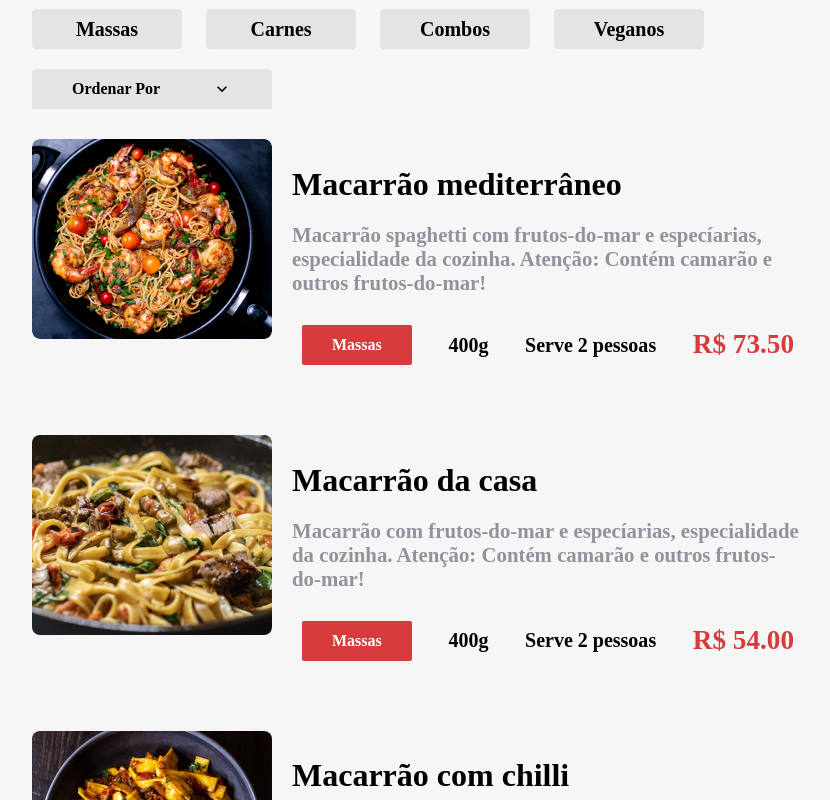
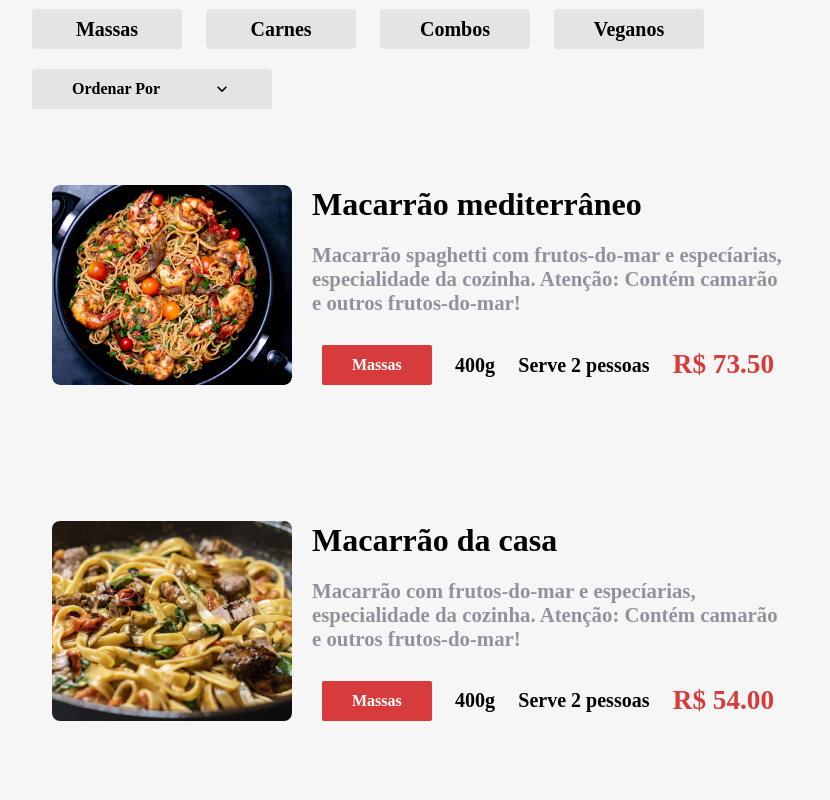
Before and after one commit to matheuscarvalheira/Aluroni, a React (Create React App) app: page /cardapio in a window 1280 px wide. Shown: the part 640-1440 px from the top of the page, without its empty margins (168-998 px from the left). Built offline with nearby package versions, Linux system fonts and the light colour scheme; a web font is replaced by a local one.

Commit message:
styling for hover effect

```diff
--- a/src/pages/Cardapio/Itens/Item/Item.module.scss
+++ b/src/pages/Cardapio/Itens/Item/Item.module.scss
@@ -1,11 +1,17 @@
 @import "styles/variaveis";
 @import "styles/breakpoints";
-
-
 .item {
+  align-items: center;
+  border-radius: 10px;
+  cursor: pointer;
   display: flex;
   flex-wrap: wrap;
+  padding: 20px;
+  transition: .2s ease-in;
   width: 90%;
+  &:hover {
+    background-color: $grey;
+  }
   &__imagem {
     min-width: 240px;
     @media (max-width: $desktop_xsm) {
@@ -22,7 +28,7 @@
     flex-direction: column;
     flex-wrap: wrap;
     justify-content: space-around;
-    padding: 0 20px;
+    margin: 0 20px;
     @media (max-width: $desktop_xsm) {
       flex-direction: row;
       margin-top: 20px;
```
